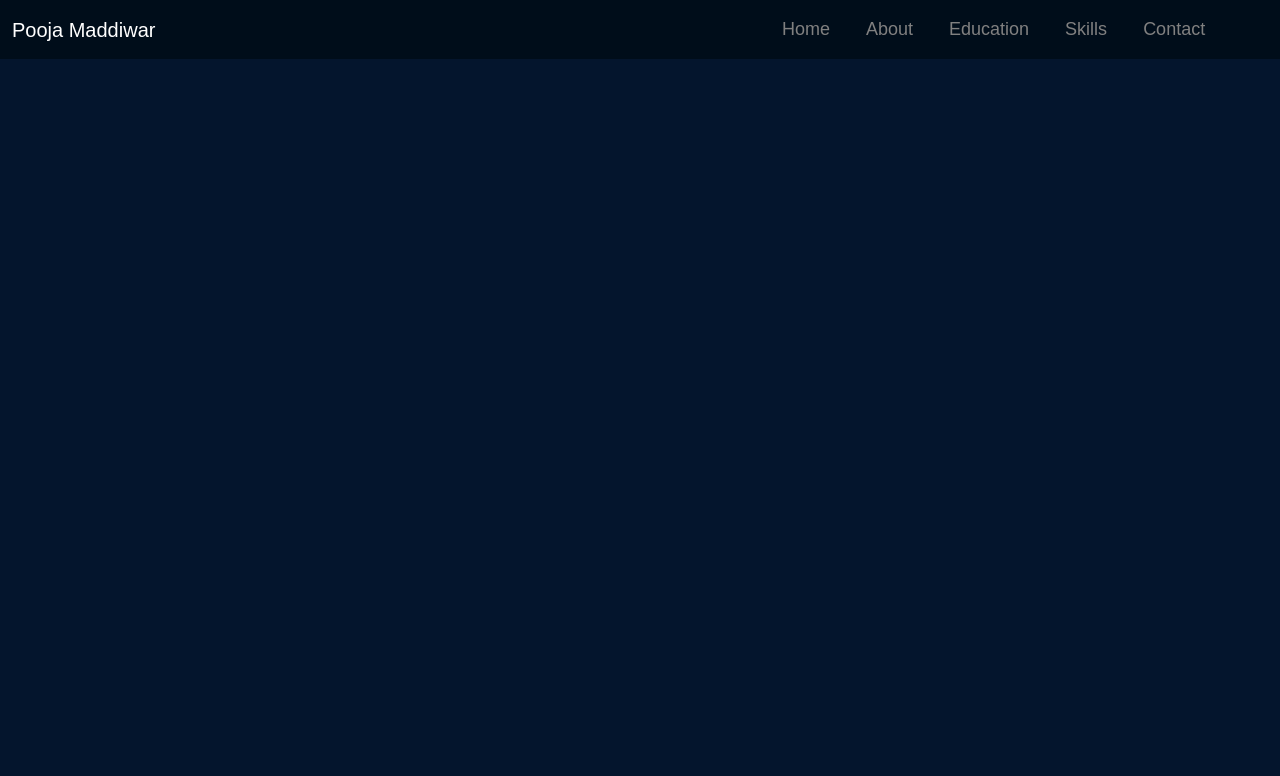
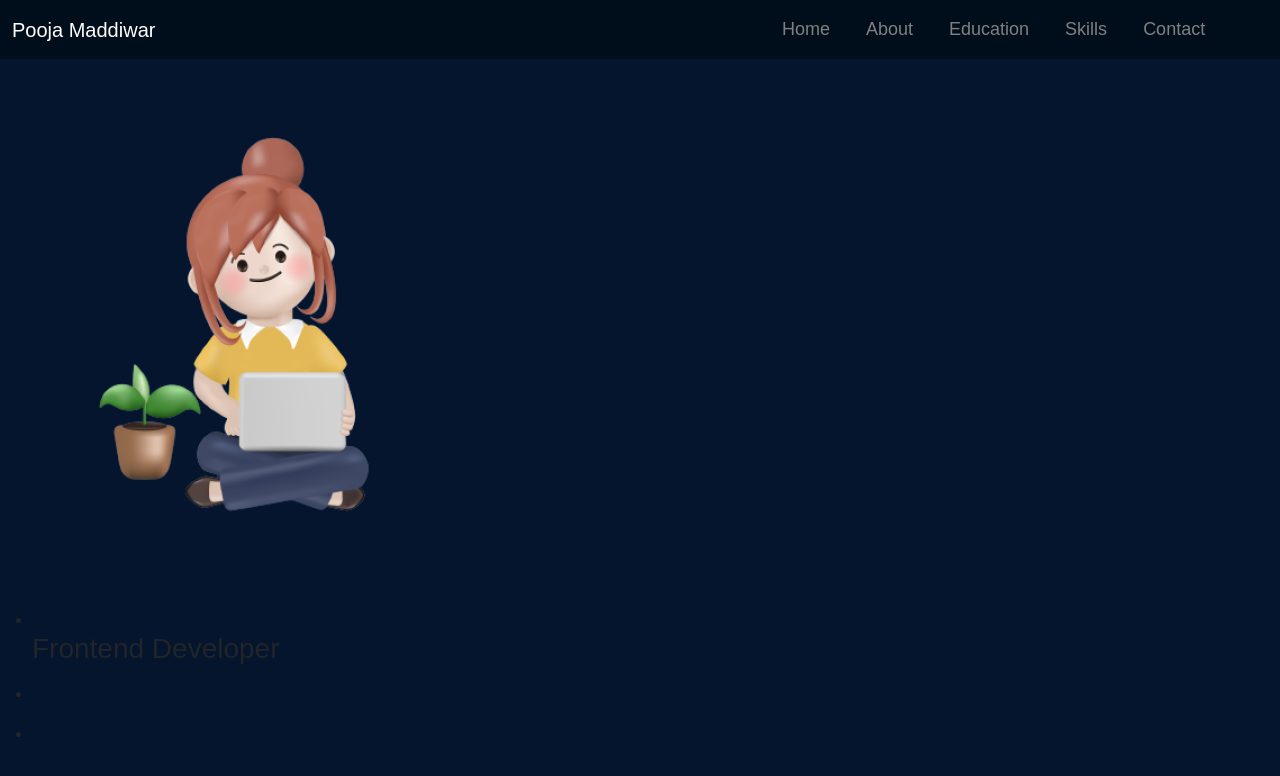
Before and after one commit to PoojaMaddiwar/MyPortFolio, a React (Vite) app in the folder My_Porfolio/: page /About in a window 1280 px wide. Shown: the top 776 px of the page. Built offline with nearby package versions, Linux system fonts and the light colour scheme.

Commit message:
about page content

```diff
--- a/My_Porfolio/src/components/About/About.jsx
+++ b/My_Porfolio/src/components/About/About.jsx
@@ -1,7 +1,42 @@
+import abouImg from "../../assets/about/aboutImage.png"
+import "./about.css"
 const About = ()=>{
     return(
         <>
-        <h3>About component</h3>
+        <section className="abtcontainer">
+            <h2 className="abttitle">About</h2>
+
+            <div className="abtcontent">
+                <img src={abouImg}
+                alt="Me sitting with laptop"
+                className="aboutImage" />
+
+                <ul className="aboutItem">
+                    <li className="aboutItem">
+                        <img src="" alt="" />
+                        <div className="aboutItemText">
+                            <h3>Frontend Developer</h3>
+                            <p></p>
+                        </div>
+                    </li>
+                    <li className="aboutItem">
+                        <img src="" alt="" />
+                        <div className="aboutItemText">
+                            <h3></h3>
+                            <p></p>
+                        </div>
+                    </li>
+                    <li className="aboutItem">
+                        <img src="" alt="" />
+                        <div className="aboutItemText">
+                            <h3></h3>
+                            <p></p>
+                        </div>
+                    </li>
+                </ul>
+
+            </div>
+        </section>
         </>
     )
 }
--- a/My_Porfolio/src/components/Default/style.css
+++ b/My_Porfolio/src/components/Default/style.css
@@ -49,25 +49,3 @@
     align-items: center;
 
   }
-
-
-  @media(max-width:768px){
-    .bg-containerr{
-     flex-direction: column;
-    }
-    .myinfoContaier{
-      padding: 20px;
-    }
-    .text-shodow{
-      font-size: 20px;
-    }
-
-    .my-img img{
-      width: 50%;
-      height: 100%;
-    }
-
-    .my-img{
-      margin-bottom: 100px;
-    }
-  }
```
Also changed, not shown: My_Porfolio/src/components/About/about.css (added).
